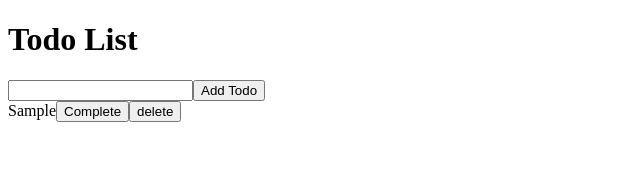
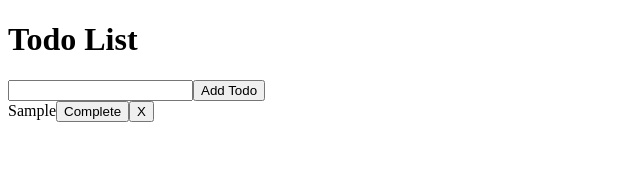
Before and after one commit to IshantL/React-typescript-example, a React app: page / in a window 1280 px wide. Both pictures are taken after typing "Sample" into the empty fields and a click on the button "Add Todo". Shown: the top 191 px of the page, without its empty margins (0-640 px from the left). Built offline with nearby package versions, Linux system fonts and the light colour scheme.

Commit message:
done with simple functionality

```diff
--- a/src/index.tsx
+++ b/src/index.tsx
@@ -52,7 +52,7 @@ export default function App(): JSX.Element {
               <Fragment key={index}>
                 <div style={{textDecoration: todo.complete ?"line-through":""}}>{todo.text}
                 <input type="button" value={todo.complete ? "Incomplete":"Complete"} onClick={()=>completeTodo(index)}/>
-                <input type="button" value="delete" onClick={()=>deleteTodo(index)}/>
+                <input type="button" value="X" onClick={()=>deleteTodo(index)}/>
                 </div>
               </Fragment>
             );
```
